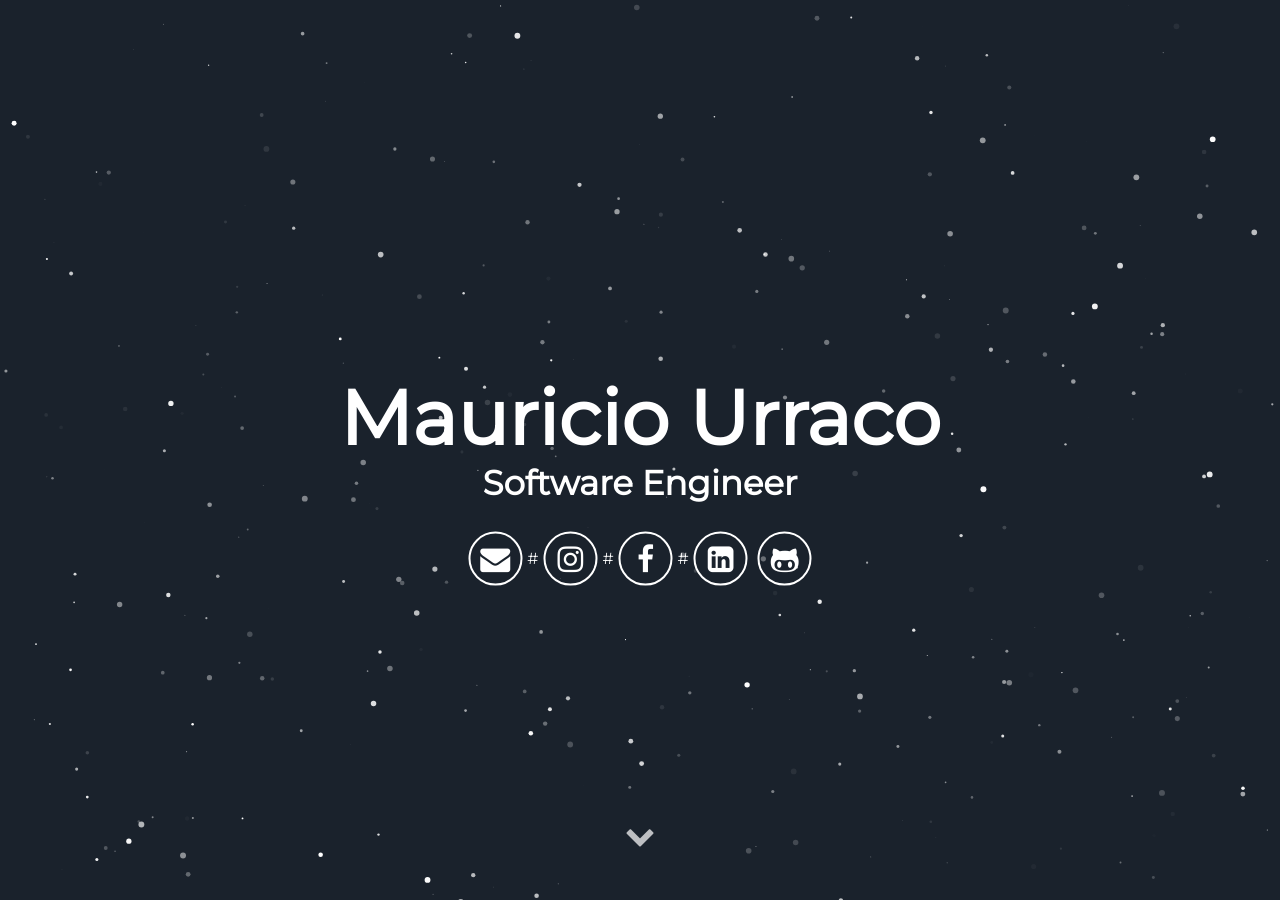
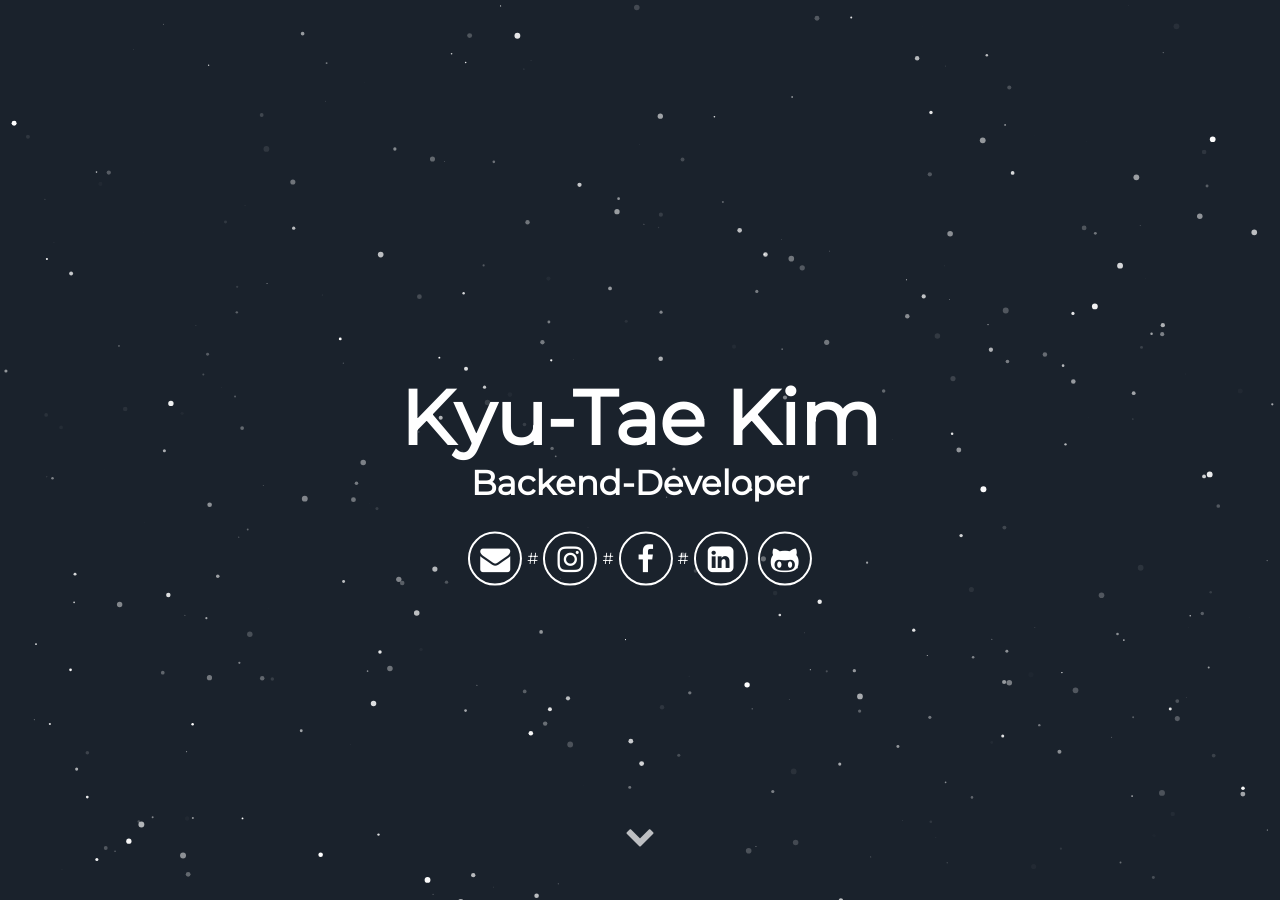
Before and after one commit to kimtuyer/kimtuyer.github.io, a Jekyll site: the page built from index.html, in a window 1280 px wide and 900 px high. Built offline with Jekyll 4.4.1, drawn with Linux system fonts in a browser that asks for light colours; some web fonts are replaced; some of the changed text lies outside the part shown.

Commit message:
Update _config.yml

```diff
--- a/_config.yml
+++ b/_config.yml
@@ -1,14 +1,14 @@
 # Site settings
-title: Mauricio Urraco
+title: Kimtuyer
 description: Jekyll Theme Minimal Resume
 # baseurl: "" # the subpath of your site, e.g. /blog
 # url: "localhost:3000" # the base hostname & protocol for your site e.g. http://willianjusten.com.br
 
 # User settings
-username: Mauricio Urraco
-user_description: I\'m a nomad Software Engineer, always searching for the next challenge; no task is too scary nor too difficult. Lately I have been immersed in the <b>crypto-world</b> working for Radix, a London based startup trying to create the next massive scalable DLT. I'm one of the two guys behind all the JS related stuff. Visit my blog here <a href="https://mauriciourraco.com" target="_blank">https://mauriciourraco.com</a>
-user_title: Software Engineer
-email: mauriurraco@gmail.com
+username: Kyu-Tae Kim
+#user_description: I\'m a nomad Software Engineer, always searching for the next challenge; no task is too scary nor too difficult. Lately I have been immersed in the <b>crypto-world</b> working for Radix, a London based startup trying to create the next massive scalable DLT. I'm one of the two guys behind all the JS related stuff. Visit my blog here <a href="https://mauriciourraco.com" target="_blank">https://mauriciourraco.com</a>
+user_title: Backend-Developer
+email: kimtuyer1@gmail.com
 # twitter_username: lorem_ipsum
 # github_username:  lorem_ipsum
 # gplus_username:  lorem_ipsum
```
